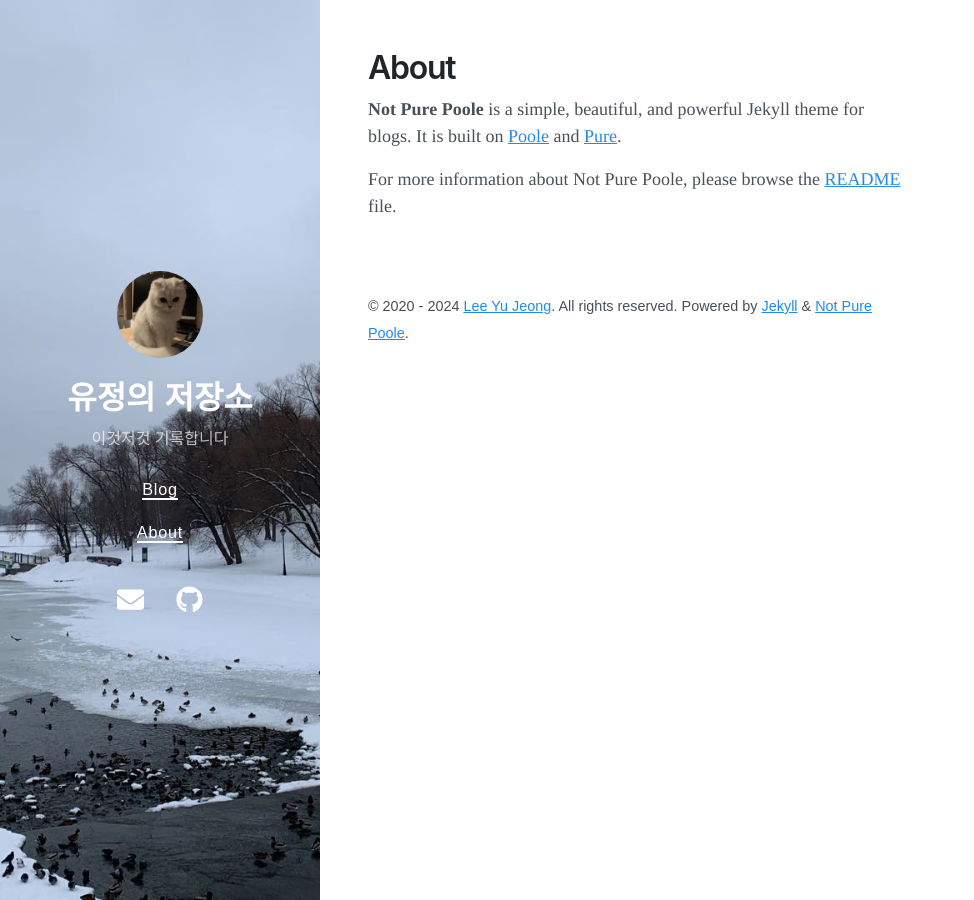
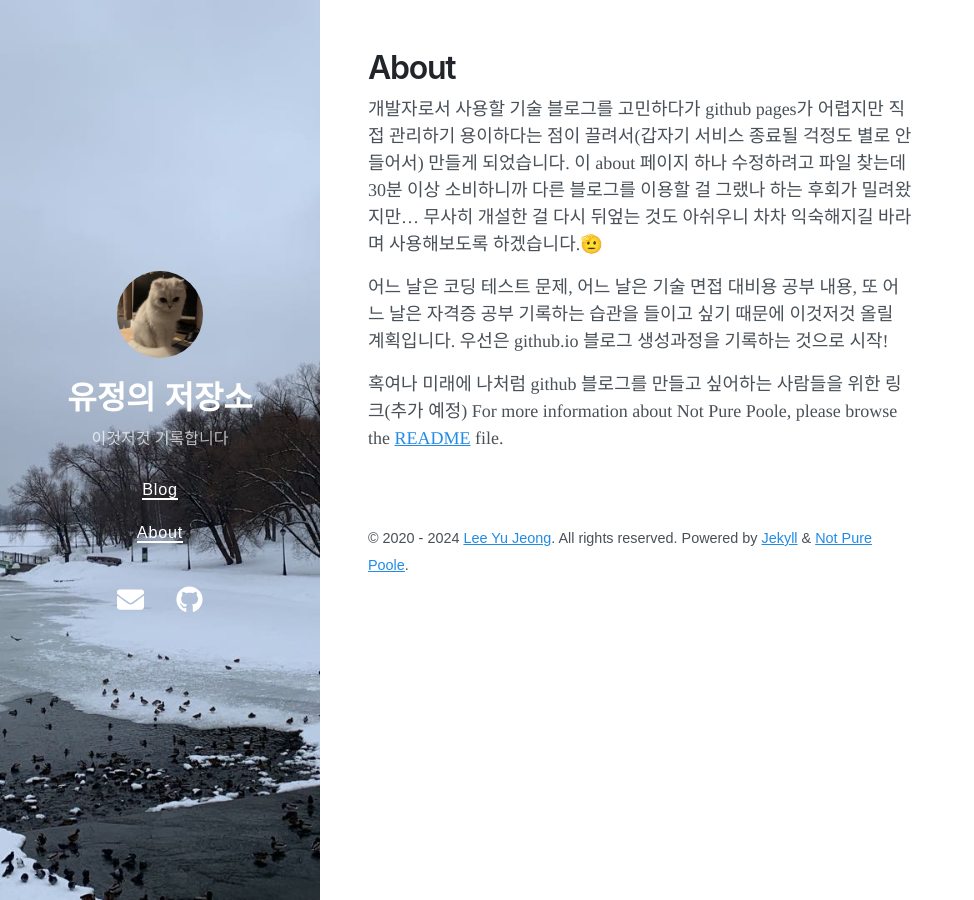
Before and after one commit to LYJ22/LYJ22.github.io, a Jekyll site: the page built from about.md, in a window 1280 px wide. Shown: the whole page, without its empty margins (0-974 px from the left). Built offline with Jekyll 4.4.1, drawn with Linux system fonts in a browser that asks for light colours; nearby versions of some CDN libraries.

Commit message:
Update about.md

```diff
--- a/about.md
+++ b/about.md
@@ -3,6 +3,12 @@ layout: page
 title: About
 ---
 
-**Not Pure Poole** is a simple, beautiful, and powerful Jekyll theme for blogs. It is built on [Poole](https://github.com/poole/poole) and [Pure](https://purecss.io/).
 
+개발자로서 사용할 기술 블로그를 고민하다가 github pages가 어렵지만 직접 관리하기 용이하다는 점이 끌려서(갑자기 서비스 종료될 걱정도 별로 안 들어서) 만들게 되었습니다.
+이 about 페이지 하나 수정하려고 파일 찾는데 30분 이상 소비하니까 다른 블로그를 이용할 걸 그랬나 하는 후회가 밀려왔지만... 무사히 개설한 걸 다시 뒤엎는 것도 아쉬우니 차차 익숙해지길 바라며 사용해보도록 하겠습니다.🫡
+
+어느 날은 코딩 테스트 문제, 어느 날은 기술 면접 대비용 공부 내용, 또 어느 날은 자격증 공부
+기록하는 습관을 들이고 싶기 때문에 이것저것 올릴 계획입니다. 우선은 github.io 블로그 생성과정을 기록하는 것으로 시작!
+
+혹여나 미래에 나처럼 github 블로그를 만들고 싶어하는 사람들을 위한 링크(추가 예정)
 For more information about Not Pure Poole, please browse the [README](https://github.com/vszhub/not-pure-poole) file.
```
